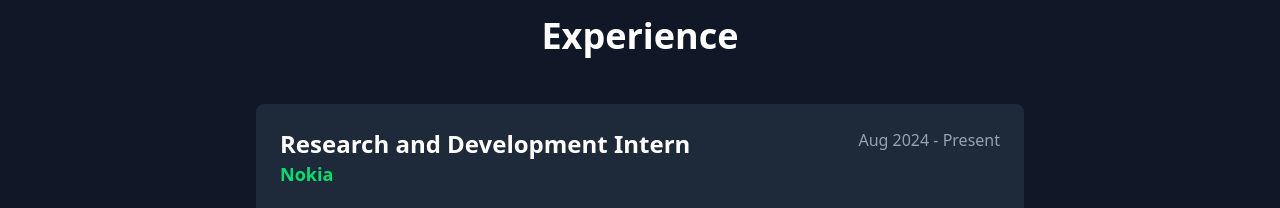
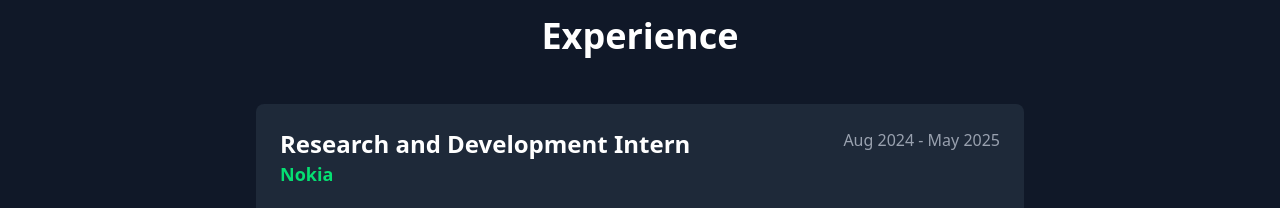
Before and after one commit to siddharth-ranjan/portfolio, a React (Vite) app: page / in a window 1280 px wide. Shown: the part 960-1168 px from the top of the page. Built offline with nearby package versions, Linux system fonts and the light colour scheme.

Commit message:
fix: internship end date

```diff
--- a/src/App.jsx
+++ b/src/App.jsx
@@ -8,7 +8,7 @@ const experienceData = [
   {
     title: "Research and Development Intern",
     company: "Nokia",
-    date: "Aug 2024 - Present",
+    date: "Aug 2024 - May 2025",
     description: [
       "Developed a web solution to streamline management and visualization of test results.",
       "Aimed to reduce management workflow by 30% through automation and centralized reporting.",
```
